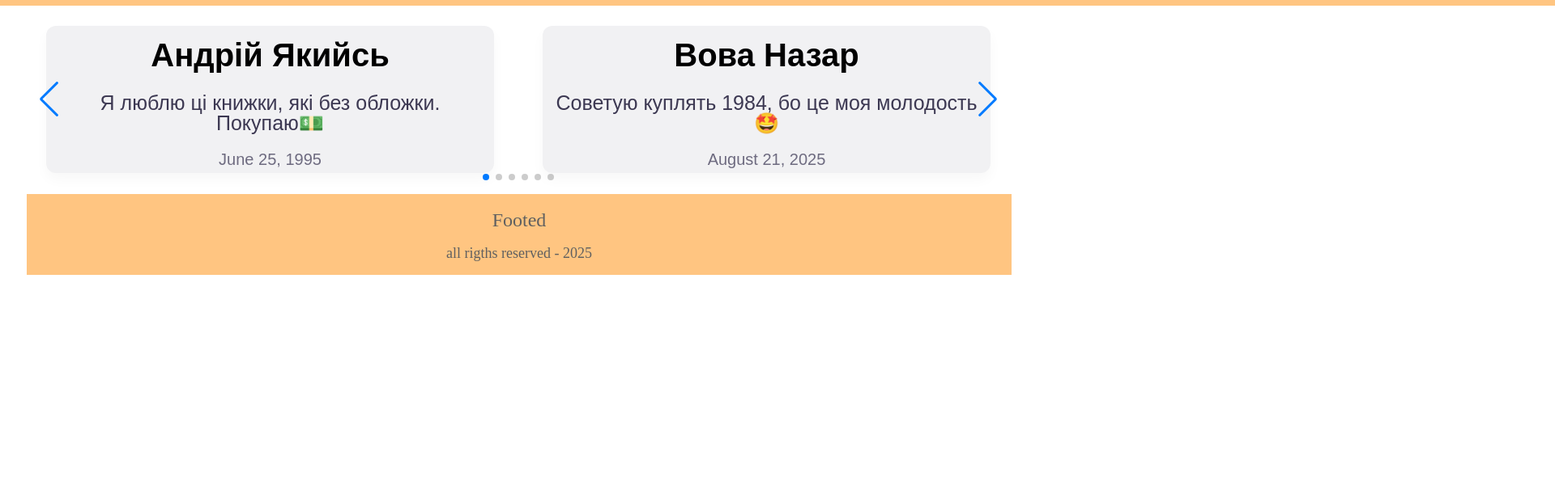
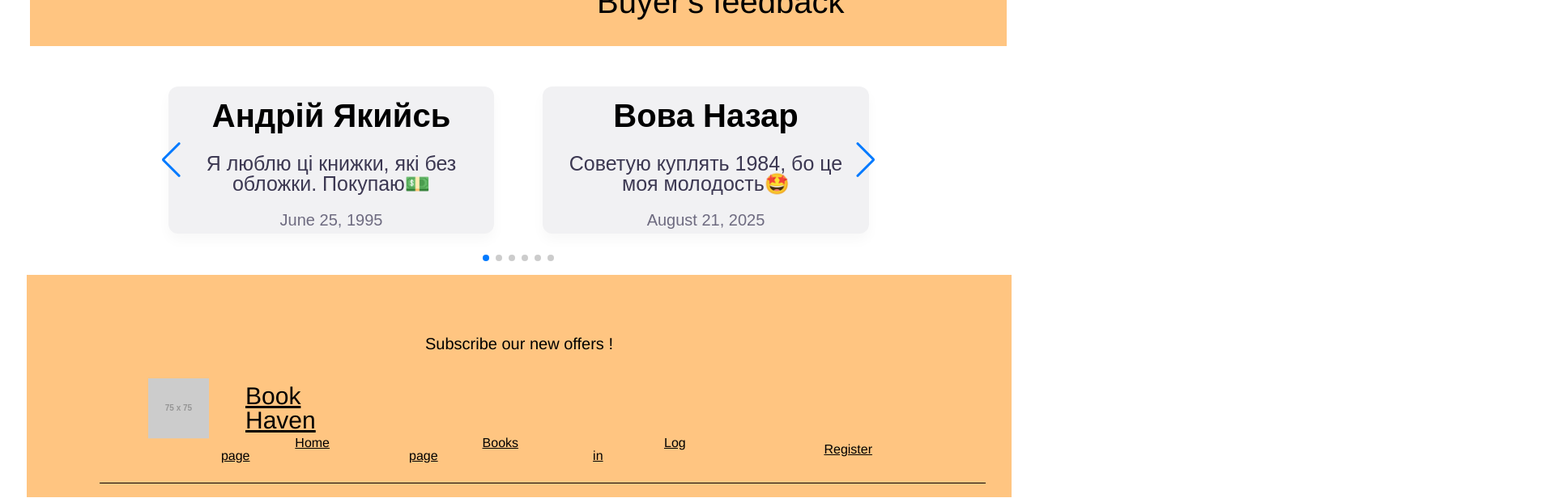
Before and after one commit to kimish1/AWebsite, a React (Vite) app: page / in a window 1280 px wide. Shown: the part 1888-2504 px from the top of the page at 81% size, 1920 px wide, since content can reach past the window. Before the commit the page ends 2229 px from the top, so only its background shows below. Built offline with nearby package versions, Linux system fonts and the light colour scheme.

Commit message:
A website books 7 last 3

```diff
--- a/src/App.css
+++ b/src/App.css
@@ -11,7 +11,8 @@
 .firstimg{
   position: relative;
   z-index: 10;
-  margin-top: -1000px;
+  margin-top: -625px;
+  top: -25px;
   margin-bottom: 10px;
   margin-right: -750px;
 }
@@ -172,6 +173,7 @@ button {
   transition: 0.2s background;
   align-items: center;
   gap: 0.6em;
+  cursor: pointer;
   font-weight: bold;
 }
 .center {
--- a/src/components/Footer/Footer.tsx
+++ b/src/components/Footer/Footer.tsx
@@ -3,8 +3,18 @@ import "./style.css"
 const Footer = () =>{
     return (
         <div className="footer-wrapper">
-            <p>Footed</p>
-            <p>all rigths reserved - 2025</p>
+            <p>Subscribe our new offers !</p>
+            <a href="/">
+                <img src="https://placehold.co/75x75"/>
+                <h1>Book Haven</h1>
+            </a>
+            <ul>
+                <li><a href="/">Home page</a></li>
+                <li><a href="/page-books">Books page</a></li>
+                <li><a href="/page-log-in">Log in</a></li>
+                <li><a href="/page-register">Register</a></li>
+            </ul>
+            <div className="line" />
         </div>
     )
 }
--- a/src/components/Footer/style.css
+++ b/src/components/Footer/style.css
@@ -1,17 +1,69 @@
 .footer-wrapper{
-    height: 100px;
+    height: 275px;
     border: 1px solid #ffffff;
     background-color: #ffc581;
     width: 100%;
     z-index: 10;
     position: relative;
     margin-bottom: -32.5px;
-    p:first-child{
-        font-size: 24px;
-        margin: 20px;
+    p{
+        margin-top: 75px;
+        font-size: 20px;
+        margin-bottom: -25px;
+        color: #000000;
+        font-family: "Segoe UI Black", Helvetica, sans-serif;
     }
-    p{
-        font-size: 18px;
-        color: #606060;
+    a{
+        display: flex;
+        margin-top: 65px;
+        padding: 0 20px;
+        width: 10%;
+        margin-left: 150px;
+        align-items: center;
     }
+        img{
+            position: absolute;
+            left: 150px;
+            top: 60%;
+            transform: translateY(-50%);
+    }
+        h1{
+            position: relative;
+            z-index: 5;
+            left: 25px;
+            top: 30%;
+            width: 1%;
+            font-size: 30px;
+        }
+
 }
+
+.footer-wrapper ul li a{
+    display: inline;
+    padding: 0 20px;
+    width: 10%;
+    margin-bottom: 10px;
+    align-items: center;
+    color: #000000;
+}
+.line{
+    height: 1px;
+    background-color: black;
+    width: 90%;
+    margin-left: 90px;
+    margin-top: 25px;
+}
+.footer-wrapper ul{
+    display: flex;
+    flex-wrap: nowrap;
+    justify-content: right;
+    align-items: center;
+    width: 75%;
+    margin-top: -30px;
+    position: relative;
+    margin-bottom: 30px;
+    margin: 0 auto;
+    list-style: none;
+    color: #000000;
+    font-family: "Segoe UI Black", Helvetica, sans-serif;
+}
--- a/src/pages/LogIn/index.tsx
+++ b/src/pages/LogIn/index.tsx
@@ -1,27 +1,35 @@
 import { useState, useEffect } from "react";
 import Page from "../../layout/page";
-import { saveToLocalStorage } from "../../localstorage/localStorageHelper.ts";
 import "../../App.css";
+import "./style.css"
 
 function Login() {
     const [email, setEmail] = useState("");
     const [password, setPassword] = useState("");
     const [error, setError] = useState("");
     const [loggedIn, setLoggedIn] = useState(false);
+    const [userName, setUserName] = useState("");
 
     useEffect(() => {
-        const token = localStorage.getItem("1token");
-        if (token) {
+        const token = localStorage.getItem("token");
+        const currentUser = localStorage.getItem("currentUser");
+
+        if (token && currentUser) {
             setLoggedIn(true);
+            setUserName(currentUser);
         }
     }, []);
 
     const handleSubmit = (e: React.FormEvent) => {
         e.preventDefault();
 
-        // проста перевірка
-        if (email === "test@test.com" && password === "123456") {
-            saveToLocalStorage("token", "fake-jwt-token");
+        const users = JSON.parse(localStorage.getItem("users") || "[]");
+        const user = users.find((u: any) => u.email === email && u.password === password);
+
+        if (user) {
+            localStorage.setItem("token", "fake-jwt-token");
+            localStorage.setItem("currentUser", user.name);
+            setUserName(user.name);
             setError("");
             setLoggedIn(true);
         } else {
@@ -32,9 +40,9 @@ function Login() {
     if (loggedIn) {
         return (
             <Page>
-                <h1>You arleady loged in!</h1>
-                <h1>Ти зареганий кароч.
-                    <h2>велком бєк ту йор акоунт.</h2></h1>
+                <div className="complete-register">
+                    <h1>{userName}, ти зарегався 🎉</h1>
+                </div>
             </Page>
         );
     }
@@ -71,7 +79,6 @@ function Login() {
                         Log in
                         <div className="arrow-wrapper">
                             <div className="arrow"></div>
-
                         </div>
                     </button>
                 </div>
--- /dev/null
+++ b/src/pages/LogIn/style.css
@@ -0,0 +1,3 @@
+.complete-register h1{
+    margin: 100px;
+}
--- a/src/pages/Main/index.tsx
+++ b/src/pages/Main/index.tsx
@@ -88,7 +88,7 @@ function Main() {
                                         </h3>
                                         <p className="card__content-reviews">Я цінитель книжок, тому я не буду куплять у вас, бо у вас странний сайтік😡</p>
                                         <div className="card__date-reviews">
-                                            December 31, 2001
+                                            December 31, 1999
                                         </div>
                                     </div>
                                 </div>
@@ -122,9 +122,9 @@ function Main() {
                                     <div className="card-reviews">
                                         <h3 className="card__title-reviews">Ігоrrr
                                         </h3>
-                                        <p className="card__content-reviews">Я поважаю цы книги, але якийсь малий асортимент😏</p>
+                                        <p className="card__content-reviews">Я люблю читати книги, але у вас якийсь малий асортимент😏</p>
                                         <div className="card__date-reviews">
-                                            May 10, 2000
+                                            May 04, 2011
                                         </div>
                                     </div>
                                 </div>
--- a/src/pages/Main/style.css
+++ b/src/pages/Main/style.css
@@ -19,10 +19,11 @@ h1{
 }
 .orange-square {
     width: 5000px;
-    height: 725px;
+    height: 775px;
     background-color: #ffc581;
     margin-left: -3750px;
     margin-top: -100px;
+    top: -15px;
     display: flex;
     justify-content: center;
     align-items: center;
@@ -31,12 +32,12 @@ h1{
     z-index: 1;
 }
 .orange-rectangle{
-    width: 10000px;
+    width: 100%;
     height: 100px;
     background-color: #ffc581;
-    margin-left: -3750px;
     display: flex;
     justify-content: center;
+    margin: 0 auto;
     align-items: center;
     position: relative;
     border: #bebebe;
@@ -52,7 +53,6 @@ h1{
 
 .banner{
     width: 100%;
-
 }
 .slide-1{
     padding: 20px;
@@ -81,10 +81,12 @@ h1{
 
 .card-reviews {
     --border-radius: 0.75rem;
-    --primary-color: #139614;
+    --primary-color: #000000;
     --secondary-color: #3c3852;
     font-family: "Arial";
     height: 150px;
+    margin-top: 25px;
+    margin-bottom: 25px;
     padding: 1rem;
     cursor: pointer;
     border-radius: var(--border-radius);
@@ -127,6 +129,6 @@ h1{
     text-decoration: underline;
 }
 .reviews{
-    width: 100%;
+    width: 75%;
     margin: 0 auto;
 }
--- a/src/pages/Register/Index.tsx
+++ b/src/pages/Register/Index.tsx
@@ -1,6 +1,5 @@
 import { useState } from "react";
 import Page from "../../layout/page";
-import { saveToLocalStorage } from "../../localstorage/localStorageHelper.ts";
 import "../../App.css";
 
 function Register() {
@@ -26,9 +25,24 @@ function Register() {
             setError("Passwords do not match");
             return;
         }
-        saveToLocalStorage("token", "fake-jwt-token");
+
+        const users = JSON.parse(localStorage.getItem("users") || "[]");
+
+        if (users.find((u: any) => u.email === email)) {
+            setError("User already exists with this email");
+            return;
+        }
+
+        const newUser = { name, email, password };
+        users.push(newUser);
+
+        localStorage.setItem("users", JSON.stringify(users));
+        localStorage.setItem("token", "fake-jwt-token");
+        localStorage.setItem("currentUser", name);
+
         setError("");
-        setSuccess(`User ${name} successfully registered! You are now logged in.`);
+        setSuccess(`User ${name} successfully registered! Redirecting...`);
+
         setTimeout(() => {
             window.location.href = "/page-log-in";
         }, 2000);
@@ -88,7 +102,6 @@ function Register() {
                         Register
                         <div className="arrow-wrapper">
                             <div className="arrow"></div>
-
                         </div>
                     </button>
                 </div>
```
